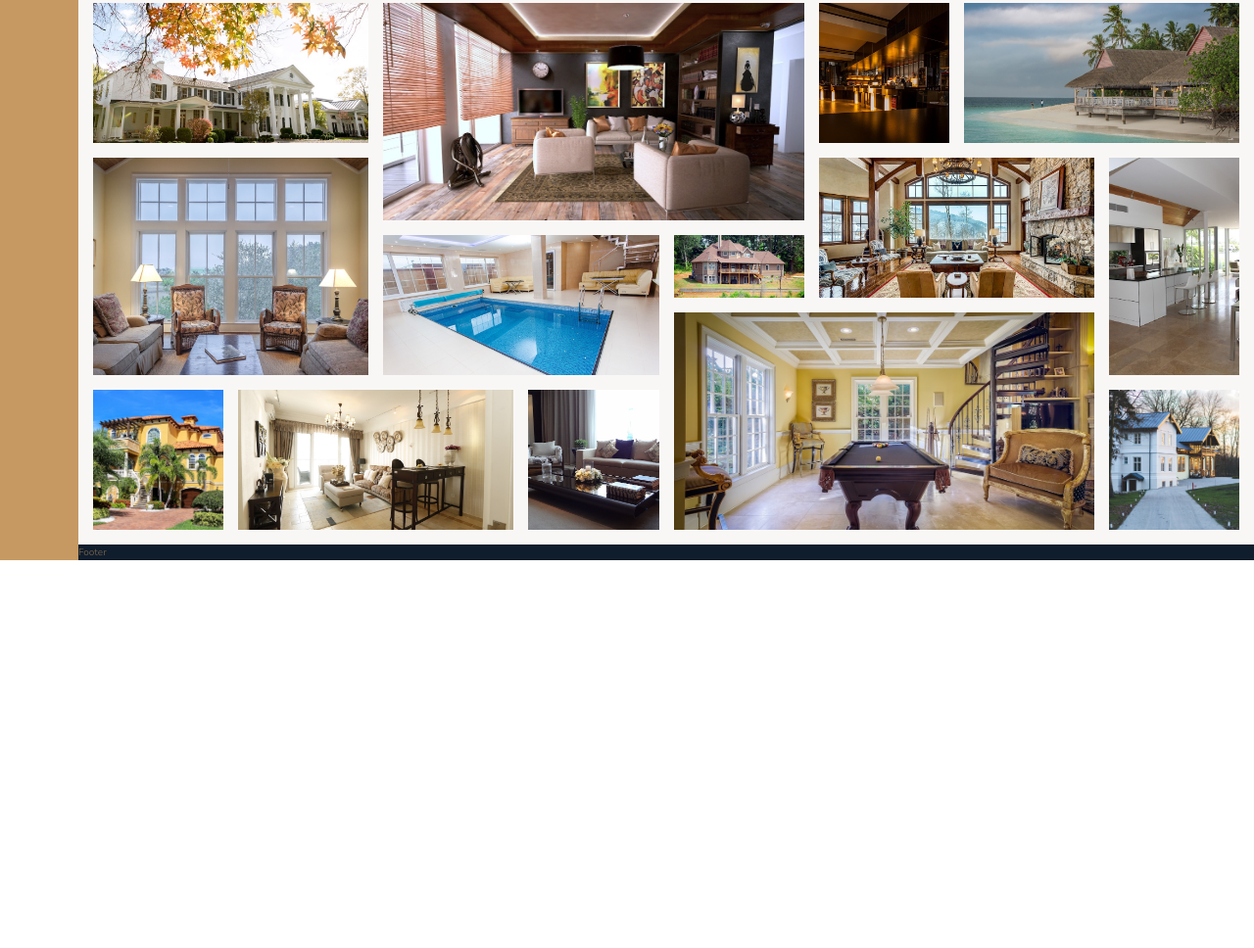
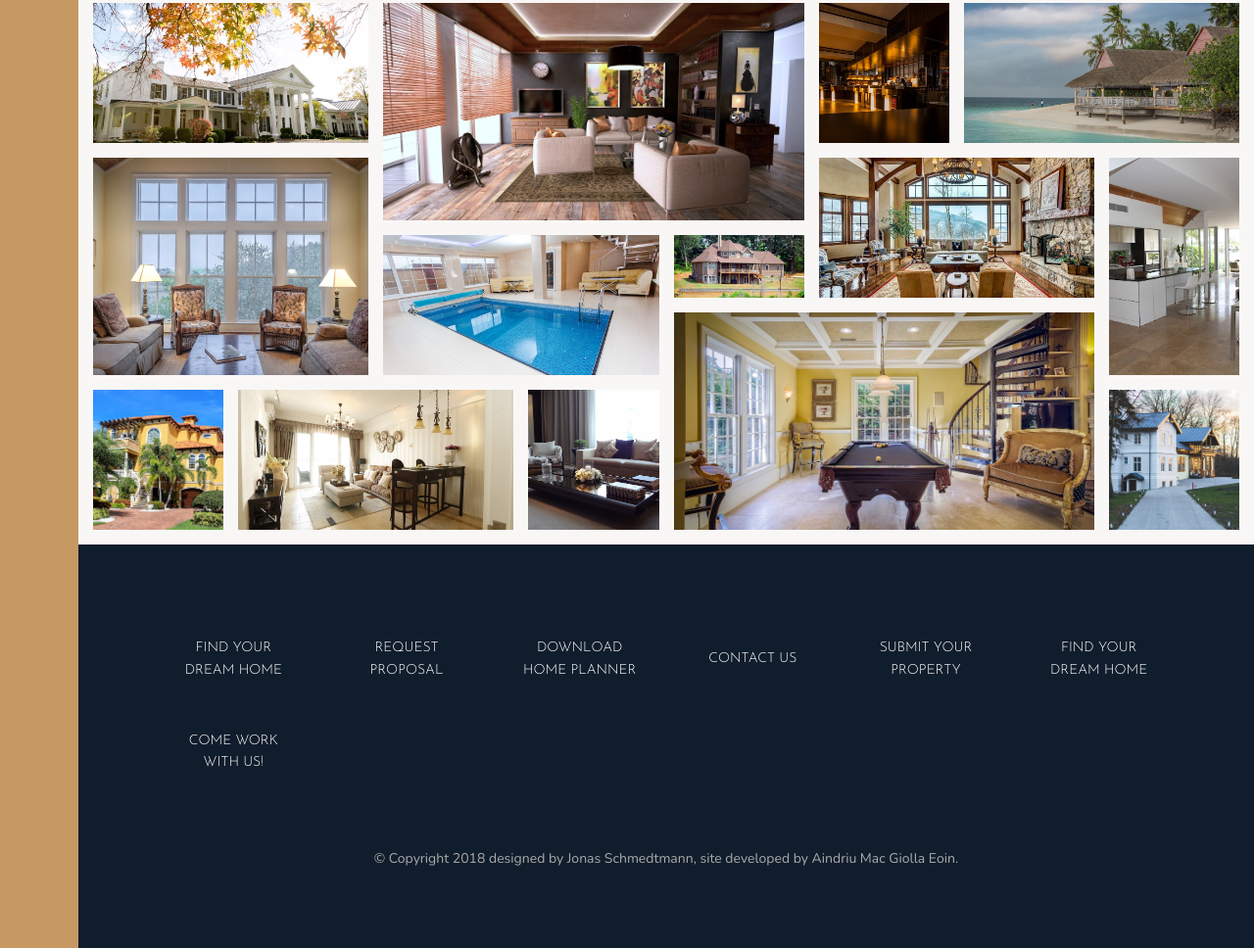
Before and after one commit to aindriu80/Nexter, a website: page index.html in a window 1280 px wide. Shown: the part 3084-4052 px from the top of the page at 98% size. Before the commit the page ends 3656 px from the top, so only its background shows below. Drawn offline with nearby package versions, Linux system fonts and the light colour scheme.

Commit message:
Building the Footer

```diff
--- a/index.html
+++ b/index.html
@@ -318,7 +318,18 @@
         </section>
 
         <div class="footer">
-            Footer
+            <ul class="nav">
+                <li class="nav__item"><a href="#" class="nav__link">Find your dream home</a></li>
+                <li class="nav__item"><a href="#" class="nav__link">Request proposal</a></li>
+                <li class="nav__item"><a href="#" class="nav__link">Download home planner</a></li>
+                <li class="nav__item"><a href="#" class="nav__link">Contact us</a></li>
+                <li class="nav__item"><a href="#" class="nav__link">Submit your property</a></li>
+                <li class="nav__item"><a href="#" class="nav__link">Find your dream home</a></li>
+                <li class="nav__item"><a href="#" class="nav__link">Come work with us!</a></li>
+            </ul>
+            <p class="copyright">
+                &copy; Copyright 2018 designed by Jonas Schmedtmann, site developed by Aindriu Mac Giolla Eoin.
+            </p>
         </div>
     </body>
 </html>
--- a/resources/sass/_footer.scss
+++ b/resources/sass/_footer.scss
@@ -1,4 +1,43 @@
 .footer {
     background-color: $color-secondary;
     grid-column: full-start / full-end;
+    padding: 8rem;
 }
+
+.nav {
+    list-style: none;
+
+    display: grid;
+    grid-template-columns: repeat(auto-fit, minmax(15rem, 1fr));
+    grid-gap: 2rem;
+    align-items: center;
+
+    &__link:link,
+    &__link:visited {
+        font-size: 1.4rem;
+        color: #fff;
+        text-decoration: none;
+        font-family: $font-display;
+        text-transform: uppercase;
+        text-align: center;
+        padding: 1.5rem;
+        display: block;
+        transition: all .2s;
+    }
+
+    &__link:hover,
+    &__link:active {
+        background-color: rgba(#fff, .05);
+        transform: translateY(-3px);
+    }
+}
+
+.copyright {
+    font-size: 1.4rem;
+    color: $color-grey-light-2;
+    margin-top: 6rem;
+    margin-right: auto;
+    margin-left: auto;
+    text-align: center;
+    width: 70%;
+}
```
Also changed, not shown: resources/css/style.css.
